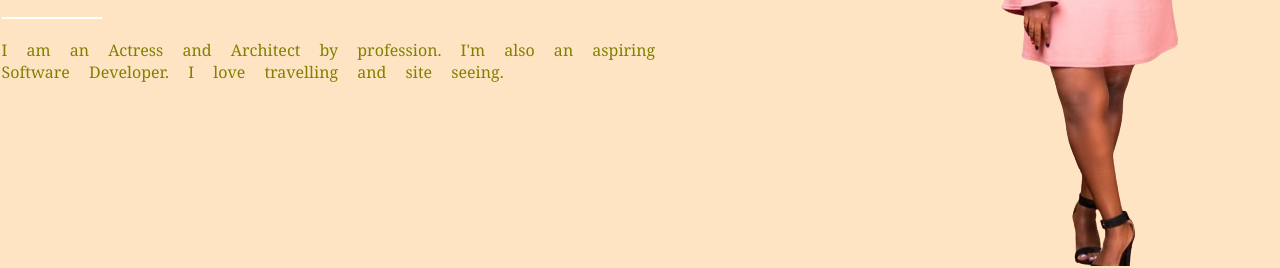
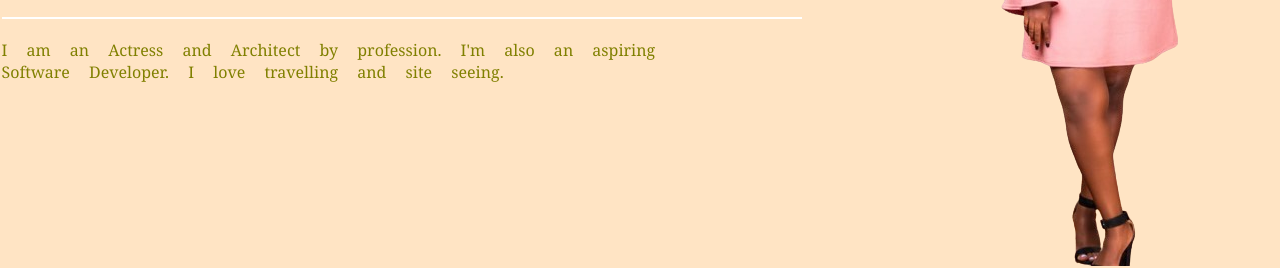
Before and after one commit to Lesliemwangi/portfolio, a plain HTML site: page index.html in a window 1280 px wide. Shown: the part 547-815 px from the top of the page. Drawn offline with Linux system fonts and the light colour scheme.

Commit message:
index.html

```diff
--- a/style.css
+++ b/style.css
@@ -59,7 +59,7 @@ span{
 }
 hr{
     border: 1px solid white;
-    width: 100px;
+    width: 800px;
     margin: 20px 0px;
 }
 p{
```
Also changed, not shown: index.html (+0 -4 lines).
